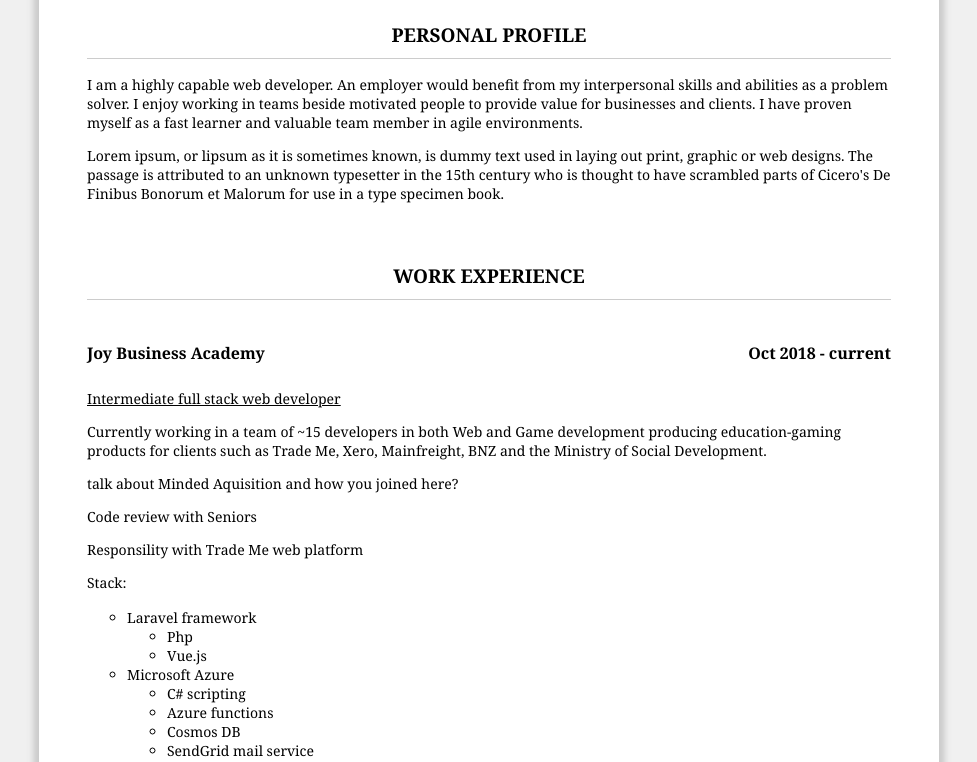
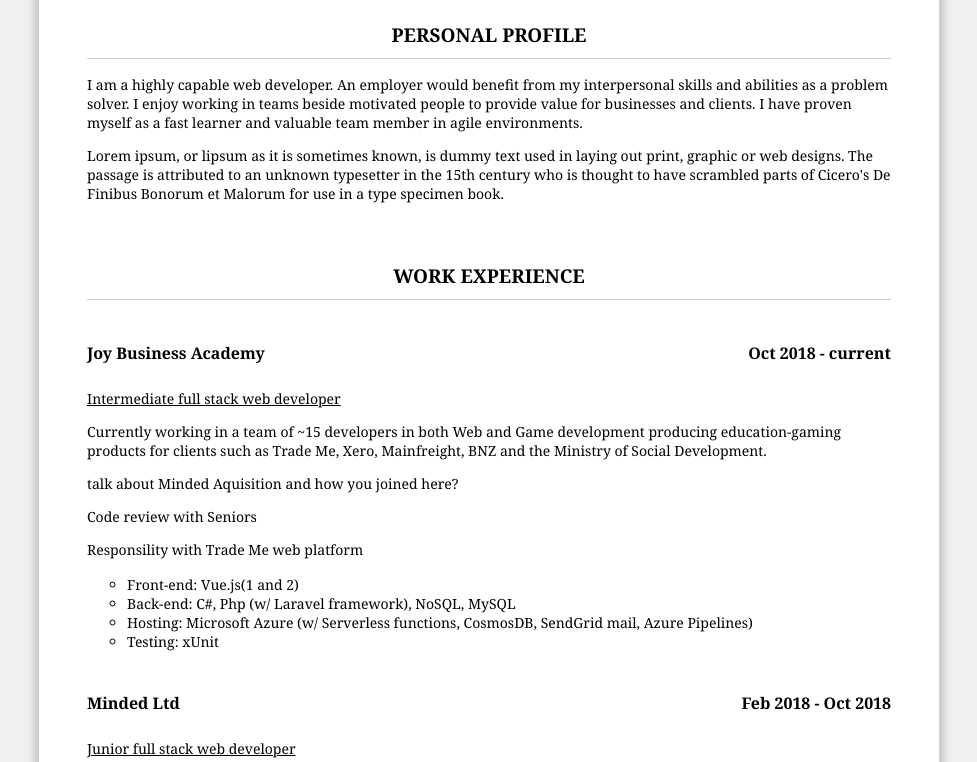
Before and after one commit to JosephJvB/josephjvb.github.io, a plain HTML site: page index.html in a window 1280 px wide. Shown: the part 167-929 px from the top of the page, without its empty margins (151-1128 px from the left). Drawn offline with Linux system fonts and the light colour scheme.

Commit message:
jba tech

```diff
--- a/index.html
+++ b/index.html
@@ -122,24 +122,11 @@
       <p>talk about Minded Aquisition and how you joined here?</p>
       <p>Code review with Seniors</p>
       <p>Responsility with Trade Me web platform</p>
-      <p>Stack:</p>
       <ul>
-        <li>Laravel framework
-          <ul>
-            <li>Php</li>
-            <li>Vue.js</li>
-          </ul>
-        </li>
-        <li>Microsoft Azure
-          <ul>
-            <li>C# scripting</li>
-            <li>Azure functions</li>
-            <li>Cosmos DB</li>
-            <li>SendGrid mail service</li>
-            <li>Blob Storage</li>
-            <li>xUnit testing</li>
-          </ul>
-        </li>
+        <li>Front-end: Vue.js(1 and 2)</li>
+        <li>Back-end: C#, Php (w/ Laravel framework), NoSQL, MySQL</li>
+        <li>Hosting: Microsoft Azure (w/ Serverless functions, CosmosDB, SendGrid mail, Azure Pipelines)</li>
+        <li>Testing: xUnit</li>
       </ul>
       <!-- :: MINDED :: -->
       <div>
```
